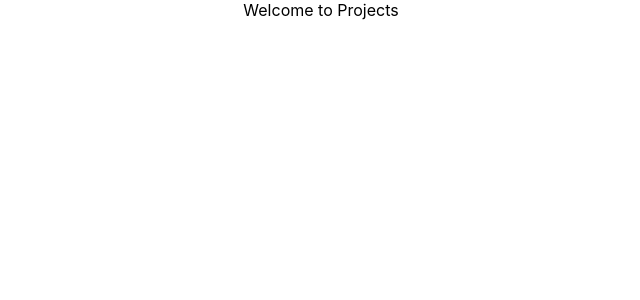
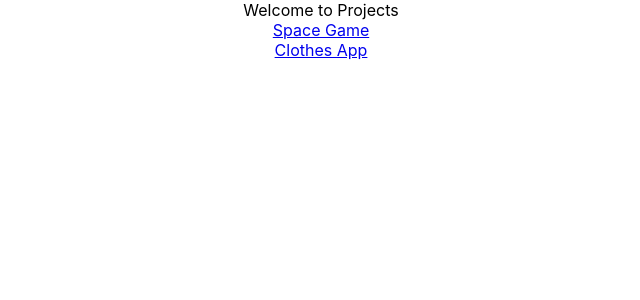
Before and after one commit to JoeliRosas20/joelirosas20.github.io, a React (Create React App) app: page /projects in a window 1280 px wide. Shown: the top 300 px of the page, without its empty margins (319-959 px from the left). Built offline with nearby package versions, Linux system fonts and the light colour scheme.

Commit message:
Created the links to the space game and clothes app project

```diff
--- a/src/components/MyProjects.js
+++ b/src/components/MyProjects.js
@@ -1,10 +1,14 @@
 import React from 'react'
-import {BrowserRouter as Router, Route, Switch} from 'react-router-dom';
+import {BrowserRouter as Router, Link} from 'react-router-dom';
 
 function MyProjects() {
     return (
         <div>
             Welcome to Projects
+            <br></br>
+            <Link to="/SpaceGame">Space Game</Link>
+            <br></br>
+            <Link to="/ClothesApp">Clothes App</Link>
         </div>
     )
 }
```
